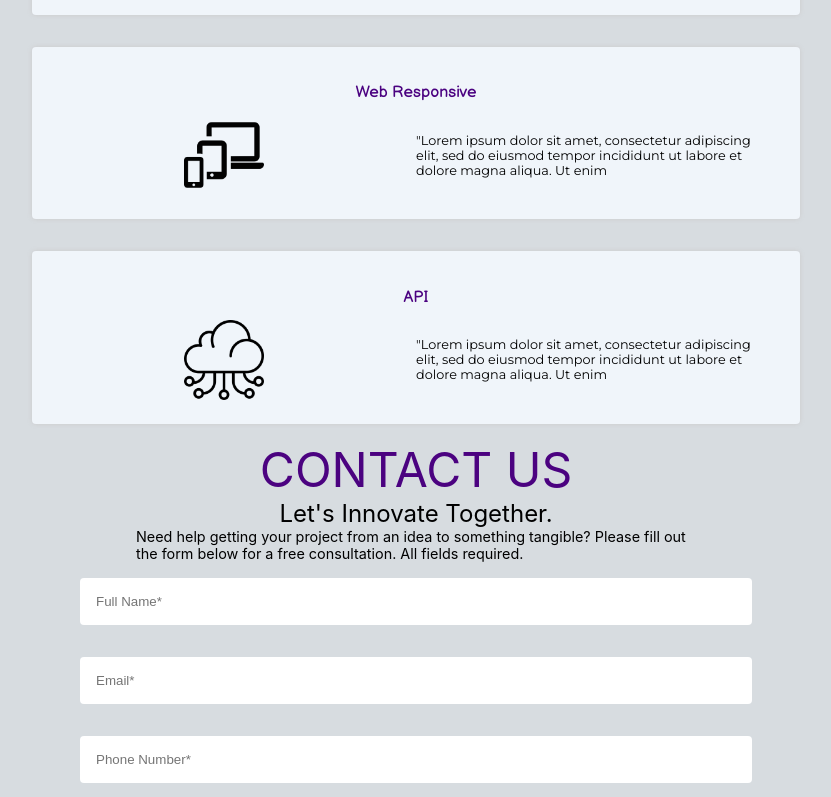
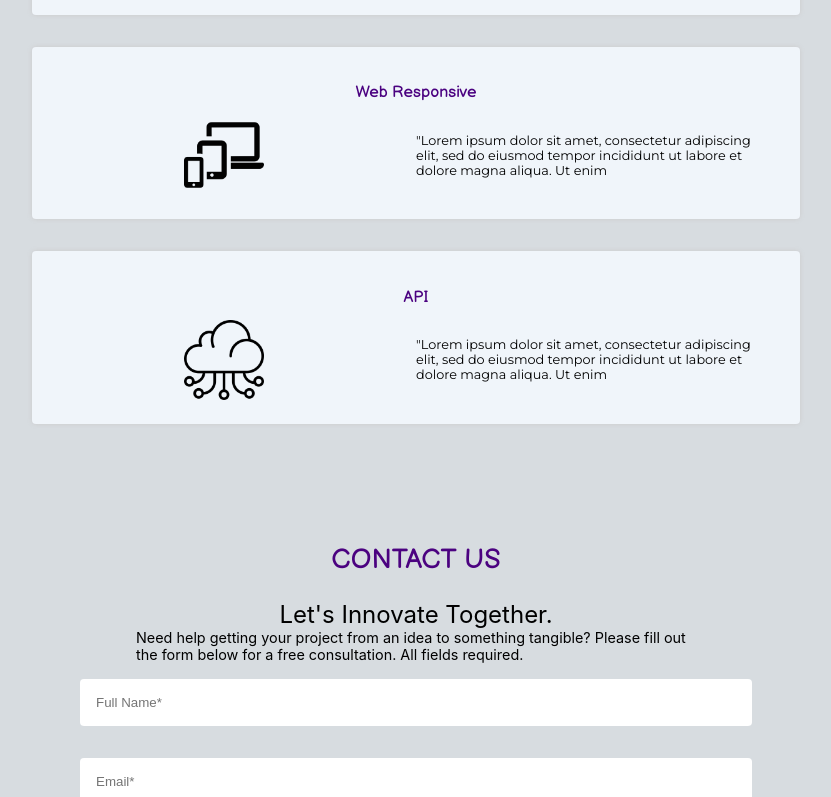
Before and after one commit to AmbushProtected/AmbushProtected.github.io, a React (Create React App) app: page / in a window 1280 px wide. Shown: the part 1054-1851 px from the top of the page, without its empty margins (224-1055 px from the left). Built offline with nearby package versions, Linux system fonts and the light colour scheme.

Commit message:
update css rules to match section headers

```diff
--- a/src/App.css
+++ b/src/App.css
@@ -32,9 +32,10 @@
   display: flex;
   flex-direction: column;
   align-items: center;
+  margin-bottom: 5rem;
 }
 
-.platforms-header {
+.section-header {
   text-align: center;
   font-family: 'Balsamiq Sans', sans-serif;
   font-size: 1.7rem;
--- a/src/App.js
+++ b/src/App.js
@@ -14,7 +14,7 @@ function App() {
         <div className="slogan-line">raise money</div>
       </div>
       <div className="platforms-container">
-        <div className="platforms-header">Services we offer</div>
+        <div className="section-header">Services we offer</div>
         <div className="platform-box">
           <div className="platform-title">Mobile</div>
           <div className="platform-image">
--- a/src/ContactForm.js
+++ b/src/ContactForm.js
@@ -106,7 +106,7 @@ class ContactForm extends Component {
   render() {
     return (
       <div className="contact-form-container">
-        <div className="form-header">CONTACT US</div>
+        <div className="section-header">CONTACT US</div>
         <div className="form-copy-container">
           <div className="form-copy-header">Let's Innovate Together.</div>
           <div className="form-copy">
```
